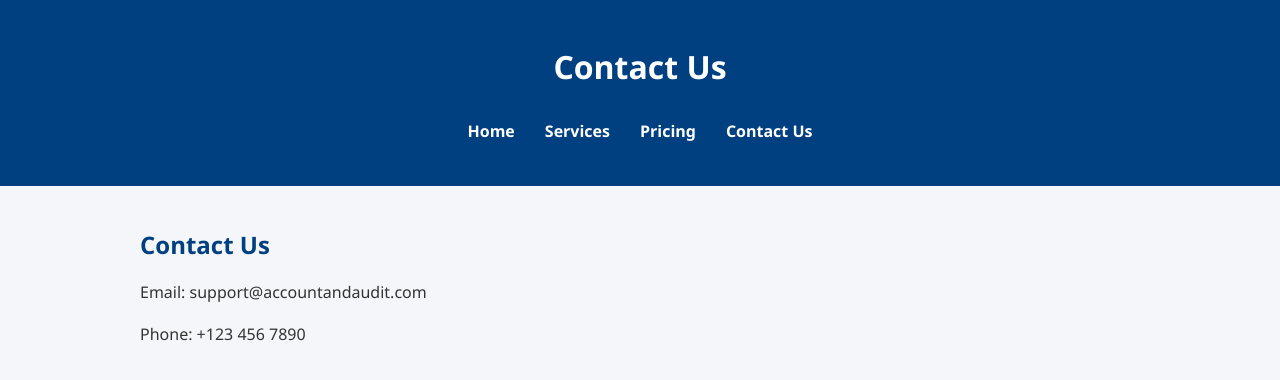
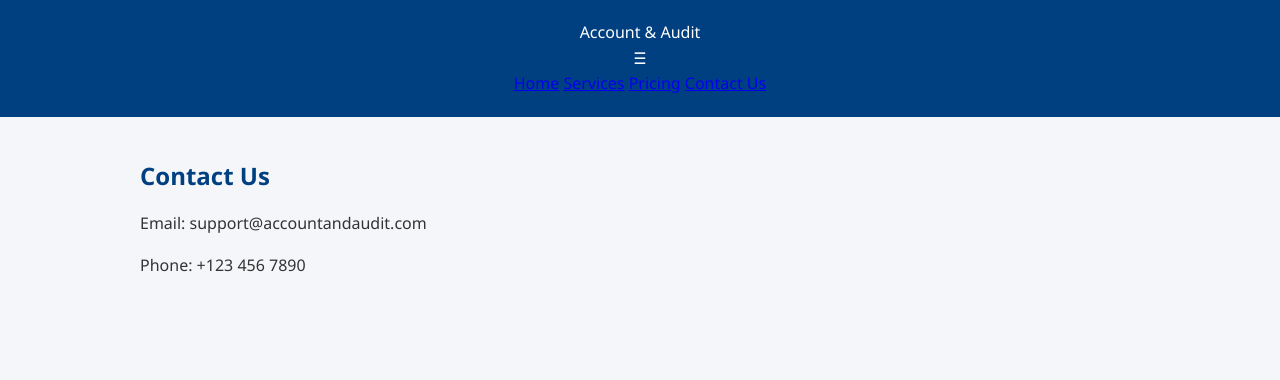
Before and after one commit to jatinvishwakarma001/AccountAndAudit, a plain HTML site: page contact.html in a window 1280 px wide. Drawn offline with Linux system fonts and the light colour scheme.

Commit message:
Update contact.html

```diff
--- a/contact.html
+++ b/contact.html
@@ -8,17 +8,18 @@
 </head>
 <body>
 
-    <header>
-        <h1>Contact Us</h1>
-        <nav>
-            <ul>
-                <li><a href="index.html">Home</a></li>
-                <li><a href="services.html">Services</a></li>
-                <li><a href="pricing.html">Pricing</a></li>
-                <li><a href="contact.html">Contact Us</a></li>
-            </ul>
+<header>
+    <div class="navbar">
+        <div class="logo">Account & Audit</div>
+        <div class="hamburger" onclick="toggleMenu()">☰</div>
+        <nav id="navLinks">
+            <a href="index.html">Home</a>
+            <a href="services.html">Services</a>
+            <a href="pricing.html">Pricing</a>
+            <a href="contact.html">Contact Us</a>
         </nav>
-    </header>
+    </div>
+</header>
 
     <section id="contact">
         <h2>Contact Us</h2>
```
